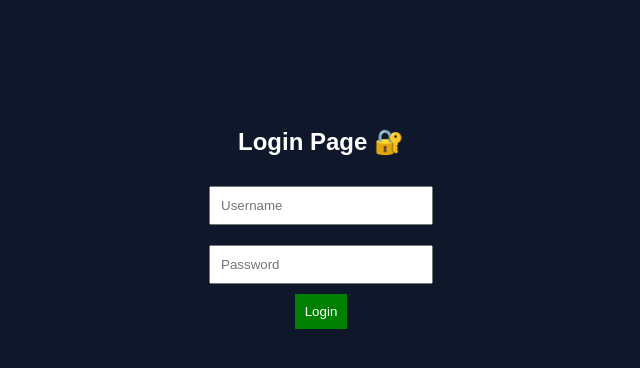
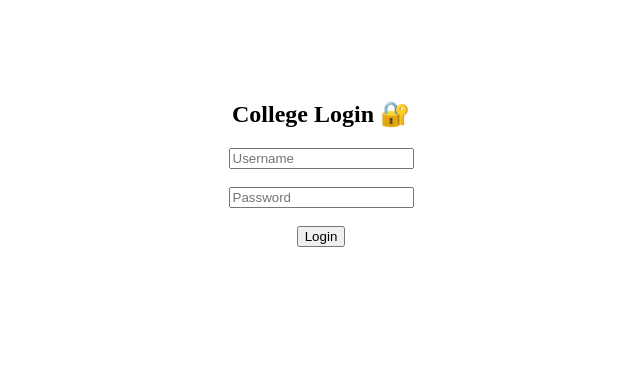
Before and after one commit to rohanbadnale/college.github.io, a plain HTML site: page login.html in a window 1280 px wide. Shown: the whole page, without its empty margins (319-959 px from the left). Drawn offline with Linux system fonts and the light colour scheme.

Commit message:
Update login.html

```diff
--- a/login.html
+++ b/login.html
@@ -2,47 +2,25 @@
 <html>
 <head>
     <title>Login</title>
-    <style>
-        body {
-            font-family: Arial;
-            background: #0f172a;
-            color: white;
-            text-align: center;
-            padding-top: 100px;
-        }
-        input {
-            padding: 10px;
-            margin: 10px;
-            width: 200px;
-        }
-        button {
-            padding: 10px;
-            background: green;
-            color: white;
-            border: none;
-        }
-    </style>
 </head>
+<body style="text-align:center; margin-top:100px;">
 
-<body>
+<h2>College Login 🔐</h2>
 
-<h2>Login Page 🔐</h2>
-
-<input type="text" id="username" placeholder="Username"><br>
-<input type="password" id="password" placeholder="Password"><br>
+<input type="text" id="user" placeholder="Username"><br><br>
+<input type="password" id="pass" placeholder="Password"><br><br>
 
 <button onclick="login()">Login</button>
 
 <script>
 function login() {
-    let user = document.getElementById("username").value;
-    let pass = document.getElementById("password").value;
+    let u = document.getElementById("user").value;
+    let p = document.getElementById("pass").value;
 
-    if(user === "admin" && pass === "1234") {
-        alert("Login Successful ✅");
+    if(u === "admin" && p === "1234") {
         window.location.href = "index.html";
     } else {
-        alert("Wrong Username or Password ❌");
+        alert("Wrong login ❌");
     }
 }
 </script>
```
